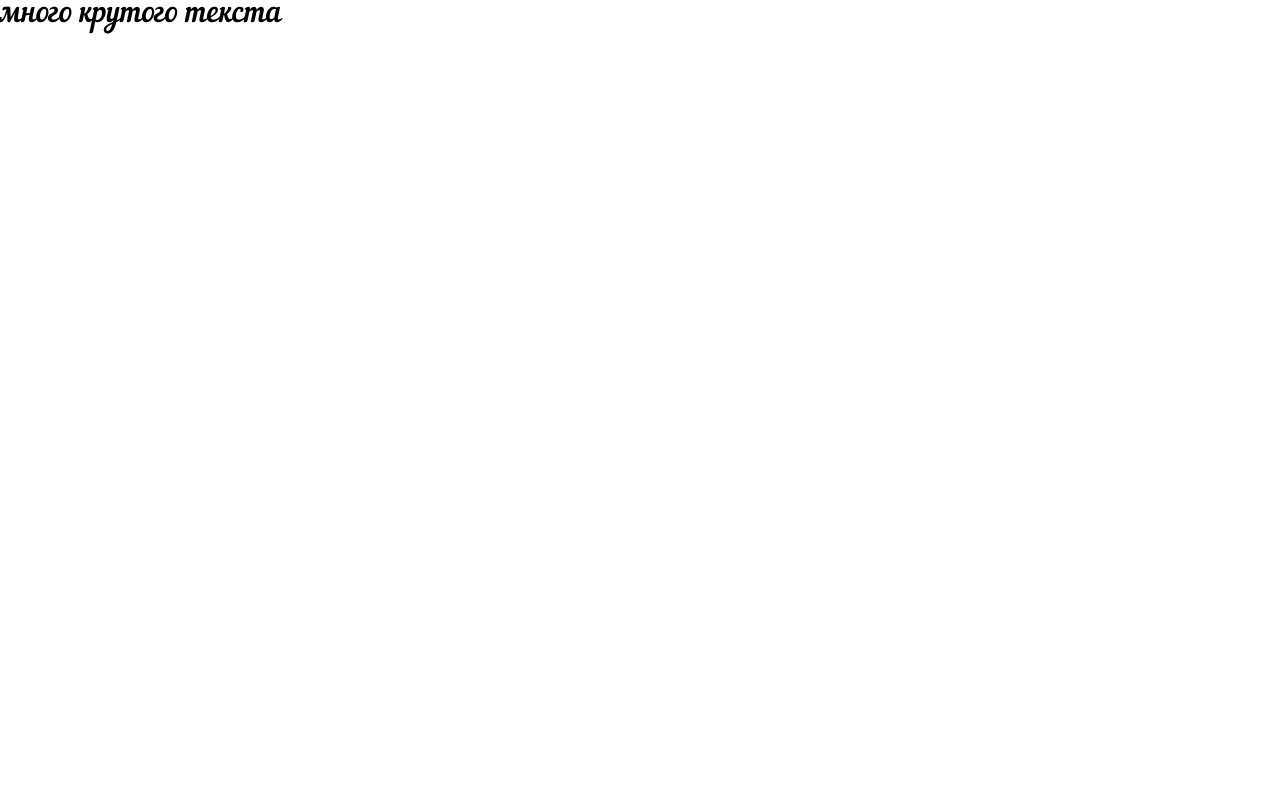
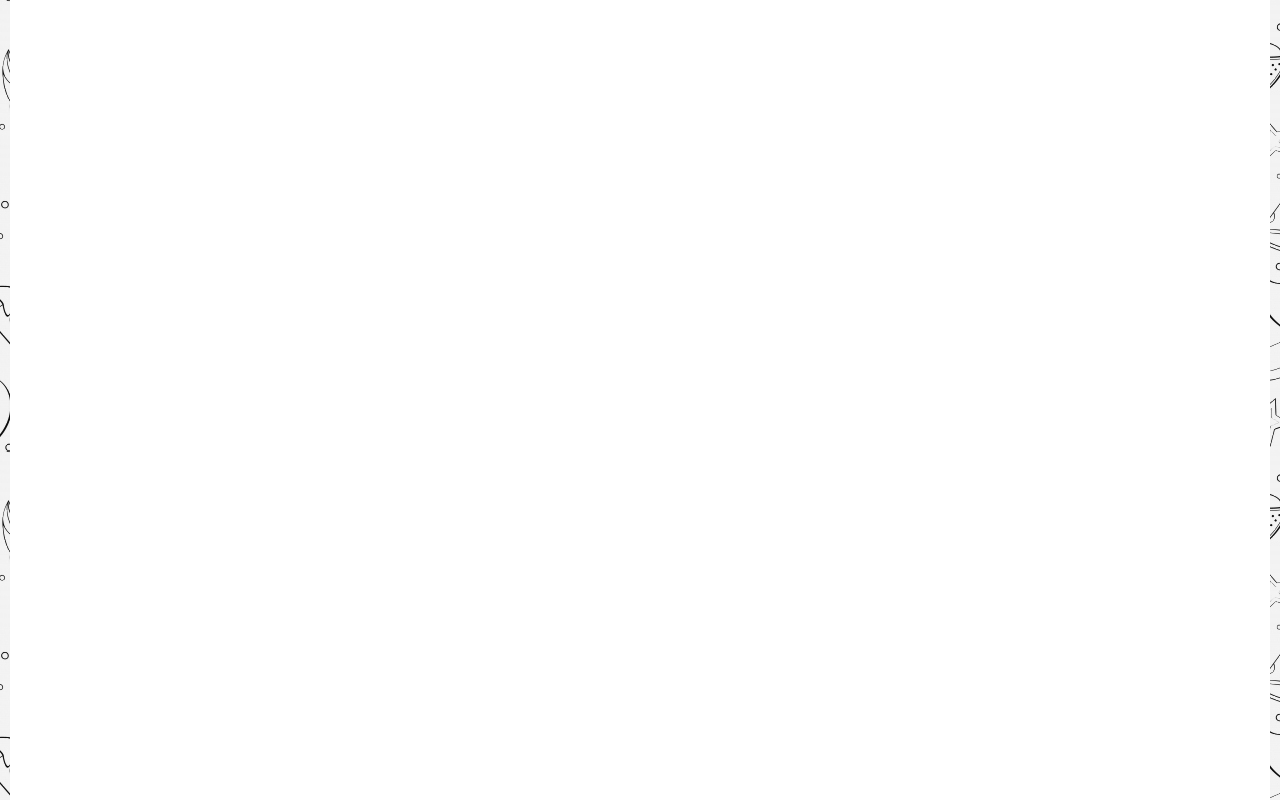
Before and after one commit to Vadim-Moshev/portfolio_showekb, a website built with webpack: page src/index.html in a window 1280 px wide. Built offline with nearby package versions, Linux system fonts and the light colour scheme.

Commit message:
create project structure

```diff
--- a/src/index.html
+++ b/src/index.html
@@ -7,6 +7,10 @@
     <title>Title</title>
   </head>
   <body>
-    <span class="c">много крутого текста</span>
+    <div class="wrapper">
+      <header class="header"></header>
+      <main class="main"></main>
+      <footer class="footer"></footer>
+    </div>
   </body>
 </html>
--- a/src/styles/main.scss
+++ b/src/styles/main.scss
@@ -1,7 +1,28 @@
 @import "./reset.css";
 @import "./fonts.css";
+@import "./vars";
+@import "./mixins";
+@import "./fragments/_header";
 
-.c {
-  font-family: "nautilus_pompilius";
-  font-size: 30px;
+body,
+html {
+  height: 100%;
 }
+
+body {
+  background-image: url("../images/background.jpg");
+}
+
+.wrapper {
+  width: 1260px;
+  margin: 0 auto;
+  background-color: #fff;
+  display: flex;
+  flex-direction: column;
+  min-height: 100%;
+  // @include side-paddings;
+}
+
+.main {
+  flex: 1 1 auto;
+}
--- /dev/null
+++ b/src/styles/mixins.scss
@@ -0,0 +1,4 @@
+@mixin side-paddings {
+  padding-left: 23px;
+  padding-right: 19px;
+}
```
Also changed, not shown: src/images/background.jpg (added), src/styles/fragments/_header.scss (added), src/styles/vars.scss (added), 1 other file.
